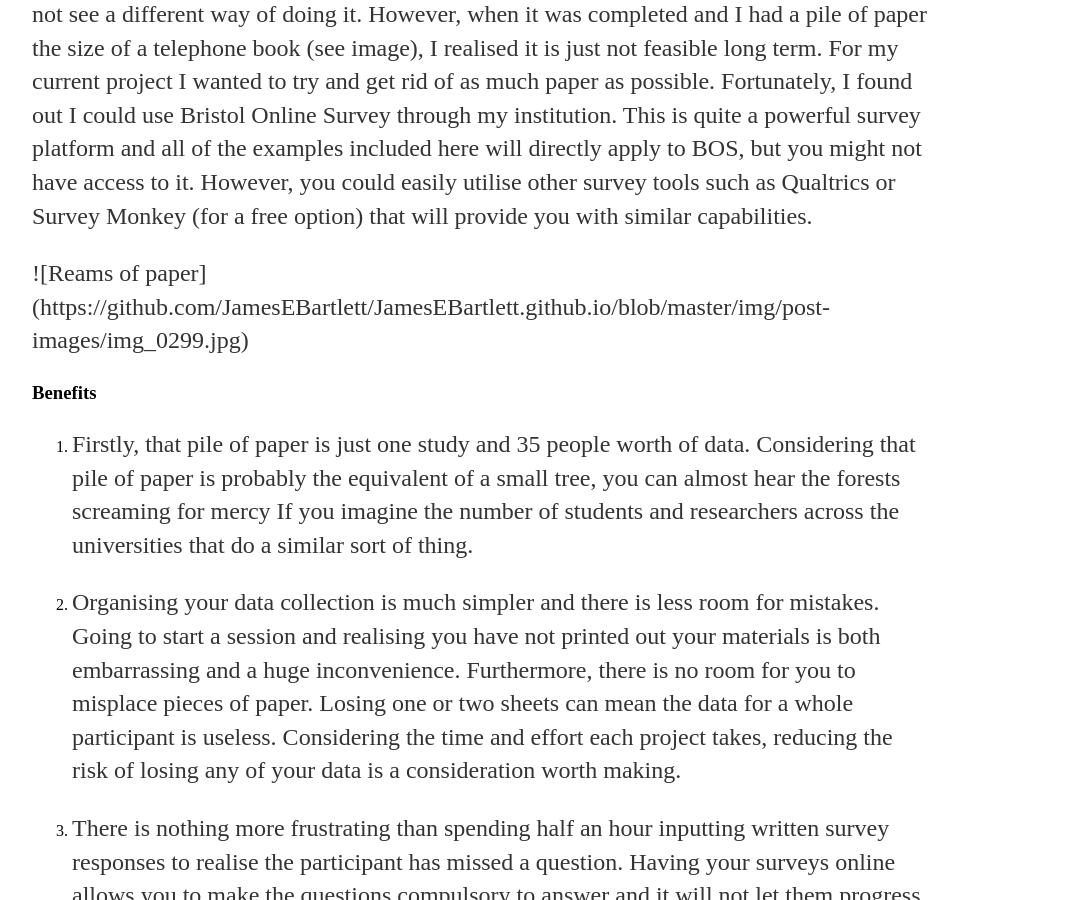
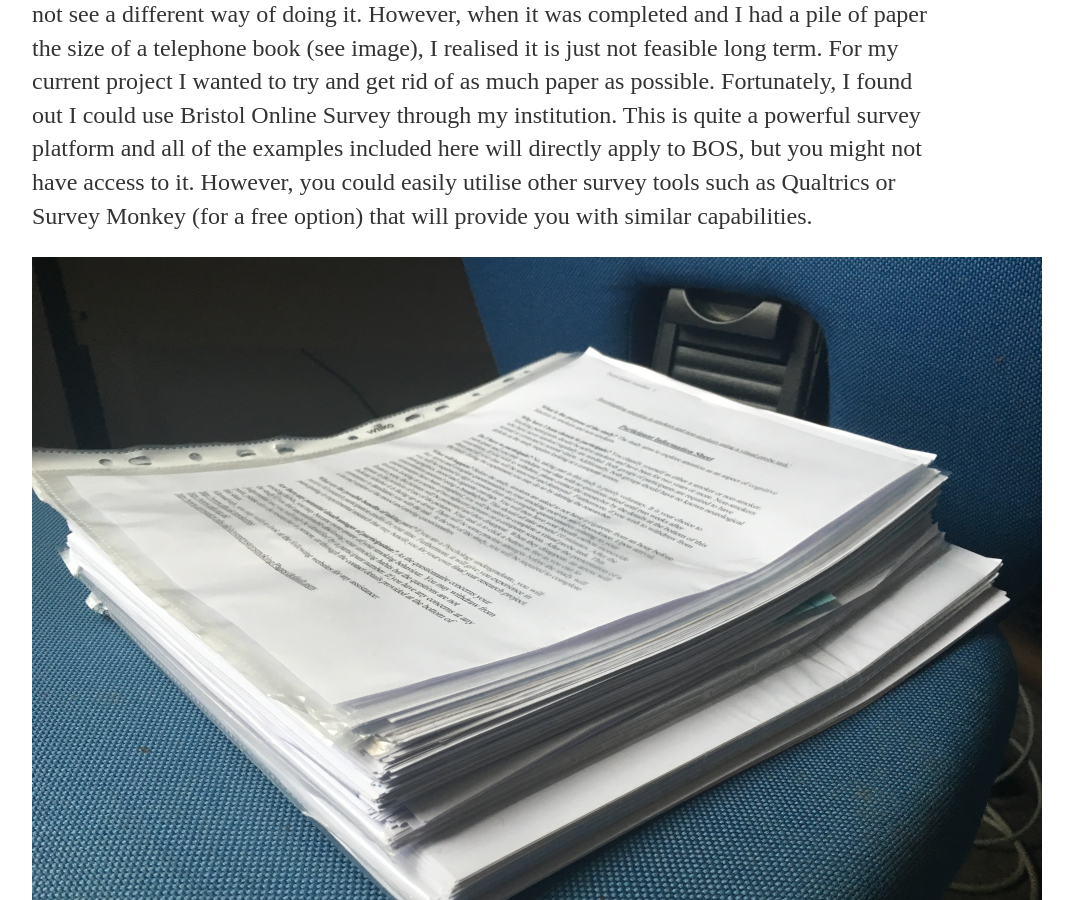
Before and after one commit to JamesEBartlett/JamesEBartlett.github.io, a Jekyll site: the page built from _posts/2016-04-24-move-surveys-online.md, in a window 1280 px wide and 900 px high, scrolled down 324 px. Shown: the whole window, without its empty margins (160-1233 px from the left). Built offline with Jekyll 4.4.1, drawn with Linux system fonts in a browser that asks for light colours.

```diff
--- a/_posts/2016-04-24-move-surveys-online.md
+++ b/_posts/2016-04-24-move-surveys-online.md
@@ -6,10 +6,9 @@ date: 2016-04-24
 When I was collecting data for my last project, I printed off reams upon reams of paper for my questionnaires, information sheets etc. I did not particularly like it at the time but I could not see a different way of doing it. However, when it was completed and I had a pile of paper the size of a telephone book (see image), I realised it is just not feasible long term.
 For my current project I wanted to try and get rid of as much paper as possible. Fortunately, I found out I could use Bristol Online Survey through my institution. This is quite a powerful survey platform and all of the examples included here will directly apply to BOS, but you might not have access to it. However, you could easily utilise other survey tools such as Qualtrics or Survey Monkey (for a free option) that will provide you with similar capabilities.
 
-![Reams of paper]
-(https://github.com/JamesEBartlett/JamesEBartlett.github.io/blob/master/img/post-images/img_0299.jpg)
+![Reams of paper](https://github.com/JamesEBartlett/JamesEBartlett.github.io/blob/master/img/post-images/img_0299.jpg)
 
-### Benefits
+## Benefits
 
 1. Firstly, that pile of paper is just one study and 35 people worth of data. Considering that pile of paper is probably the equivalent of a small tree, you can almost hear the forests screaming for mercy If you imagine the number of students and researchers across the universities that do a similar sort of thing.
 
@@ -20,7 +19,7 @@ For my current project I wanted to try and get rid of as much paper as possible.
 4. Even when participants are not making your life difficult, manually inputting data takes a long period of time. You can become tired and start to make mistakes yourself which causes its own series of problems. BOS allows you to export all of your responses directly to a spreadsheet and what would normally take a couple of days, can take a matter of seconds. If you are on a tight schedule, this is definitely a bonus.
 
 
-### Important considerations
+## Important considerations
 
 1. If you are running the survey yourself during a testing session, do you have internet access? It might seem a relatively silly thought but if all of your surveys are ready to go on your laptop and the room you have been allocated is analogous to a nuclear bunker, you are going to have some problems. Make sure you know where you are testing if you are running the surveys from your own laptop or it could turn into another headache.
 
```
